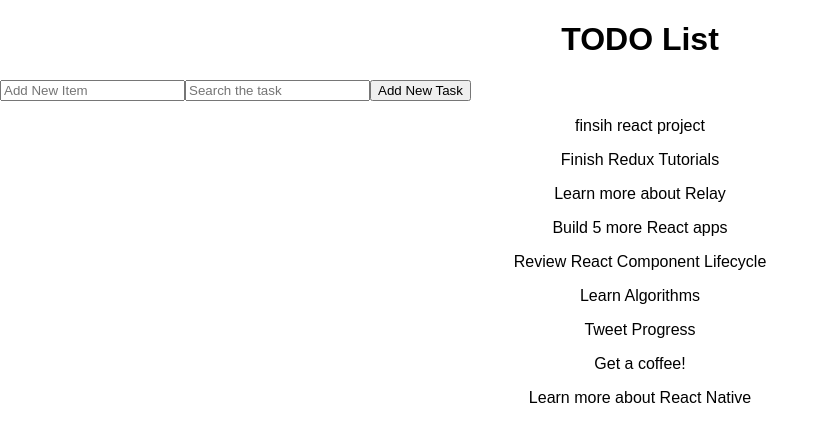
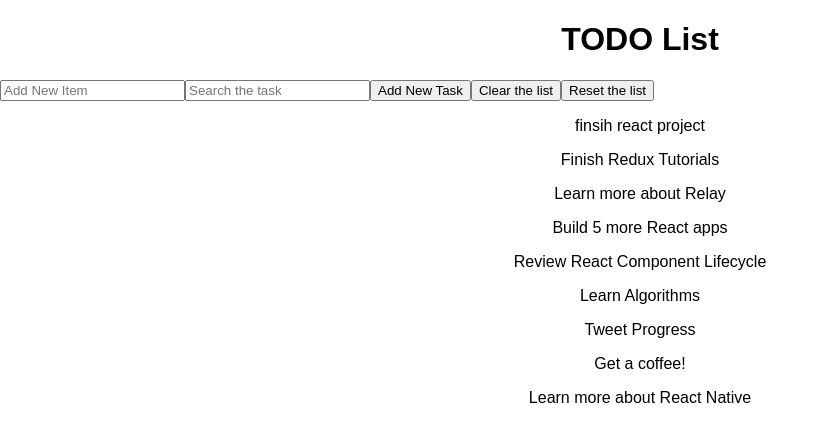
Before and after one commit to shablcuShaluRai/TODO-List, a React (Create React App) app: page / in a window 1280 px wide. Shown: the top 442 px of the page, without its empty margins (0-829 px from the left). Built offline with nearby package versions, Linux system fonts and the light colour scheme.

Commit message:
clear and reset the List

```diff
--- a/src/App.js
+++ b/src/App.js
@@ -1,10 +1,7 @@
 import React, { Component } from 'react';
 import escapeRegExp from 'escape-string-regexp'
 
-
-class App extends Component {
-  state = {
-    tasks:[
+let intialTasks = [
   "finsih react project",
  "Finish Redux Tutorials",
  "Learn more about Relay",
@@ -14,7 +11,13 @@ class App extends Component {
  "Tweet Progress",
  "Get a coffee!",
 "Learn more about React Native"
-],
+];
+
+class App extends Component {
+
+
+  state = {
+    tasks:intialTasks,
 newItem:'',
 query:''
   }
@@ -32,6 +35,17 @@ updateItem = (newItem) => {
   this.state.tasks.push(this.state.newItem)
   this.setState({newItem:''}) //need to update UI
 }
+
+
+handleReset = () => {
+  this.setState({ tasks: intialTasks })
+
+}
+
+handleClear = () => {
+  this.setState({tasks: []})
+}
+
 
 
   render() {
@@ -63,6 +77,8 @@ updateItem = (newItem) => {
         onChange = {event => this.updateQuery(event.target.value)}
         />
        <button onClick = { this.updateItem}>Add New Task</button>
+       <button onClick = { this.handleClear}>Clear the list </button>
+       <button onClick = { this.handleReset}>Reset the list</button>
        {showingTask.map((task, index) => <p align='center' key={index}>{task}</p>)}
       </div>
     );
```
Lines whose indentation alone changed are shown as unchanged.
